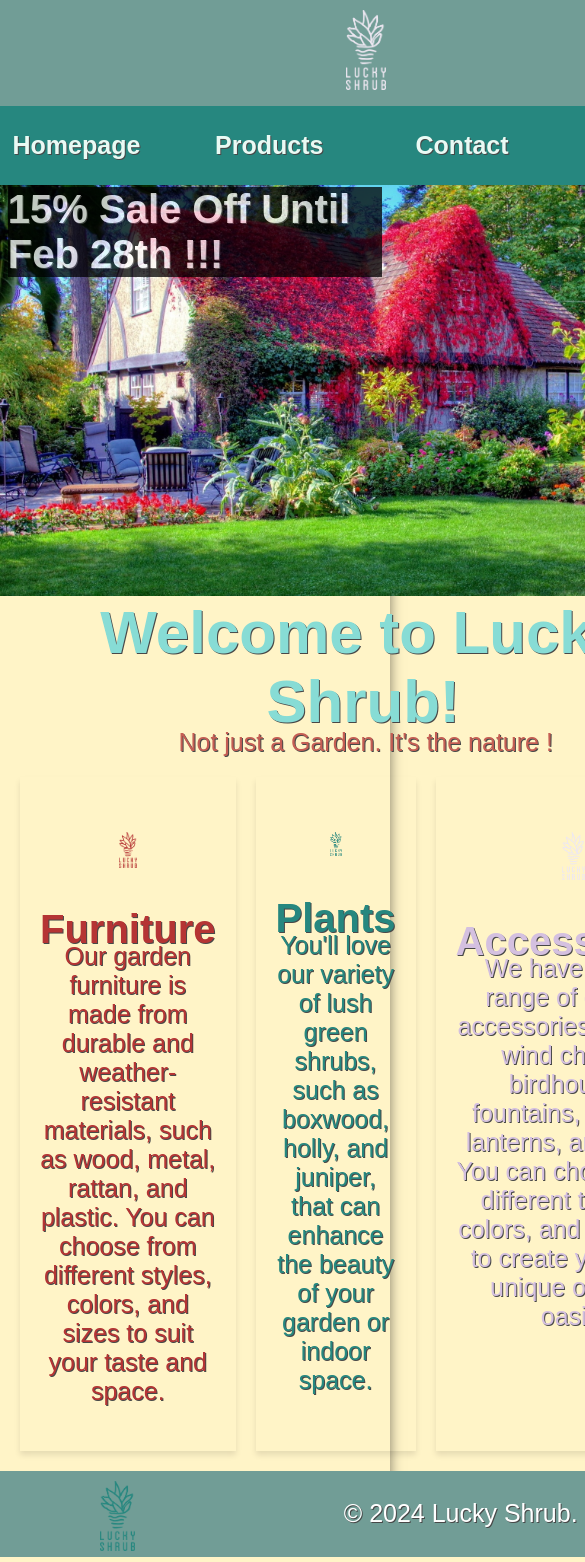
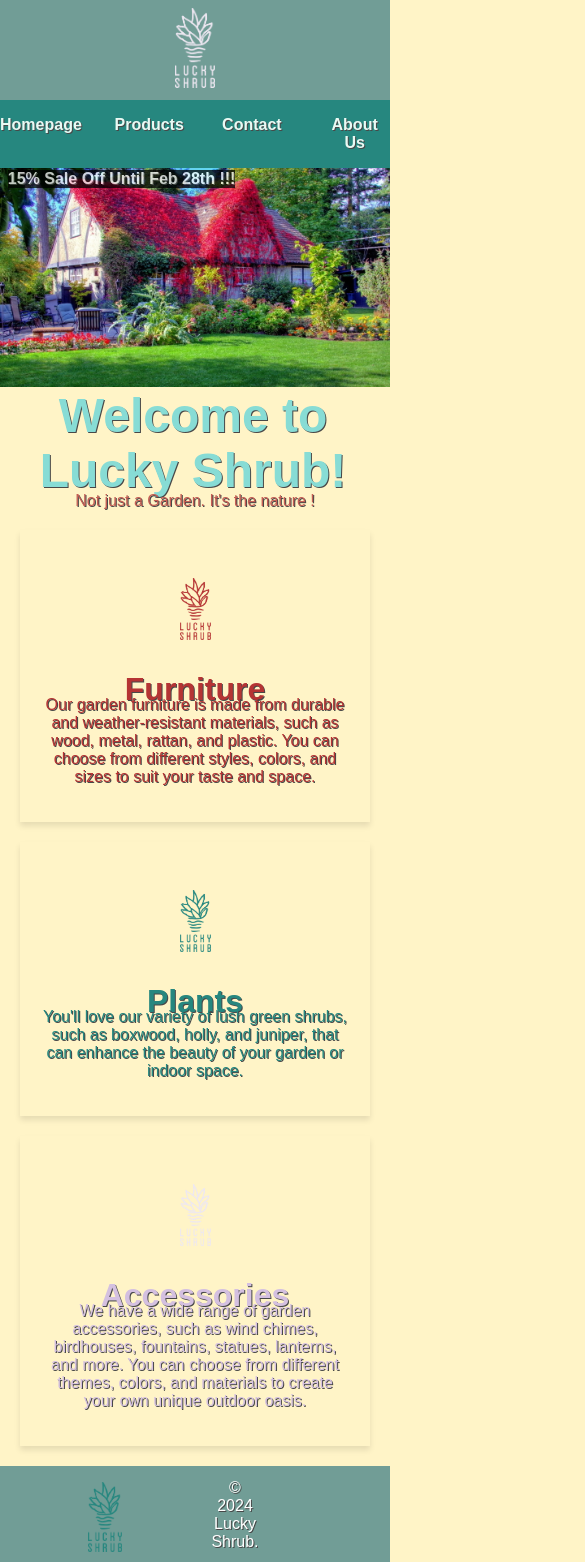
Before and after one commit to Binhvn97/Meta-HTML-and-CSS-in-depth, a plain HTML site: page index.html in a window 390 px wide. Shown: the top 1562 px of the page, 585 px wide, since content can reach past the window. Drawn offline with Linux system fonts and the light colour scheme; a web font is replaced by a local one.

Commit message:
update css

```diff
--- a/CSS/styles.css
+++ b/CSS/styles.css
@@ -24,7 +24,7 @@ header {
     text-align: center;
 }
 
-header > img {
+.logo {
     display: inline-block;
     align-items: center;
     margin-left: auto;
@@ -92,6 +92,11 @@ nav li {
     text-align: center;
     font-weight: bold;
 }
+
+nav li:hover {
+    transform: scale(1.2);
+}
+
 
 nav a {
     display: grid;
@@ -183,6 +188,10 @@ img {
     margin-top: 2px;
 }
 
+.promo span:hover {
+    transform: scale(1.3);
+}
+
 /* Footer */
 footer {
     display: grid;
@@ -196,12 +205,9 @@ footer {
     font-size: 1.5rem;
 }
 
-.footer_logo {
-    grid-column: 1/ span 1;
-}
 
 .copyright {
-    grid-column: 2/ span 2;
+    text-align: center;
 }
 
 footer img {
@@ -252,6 +258,11 @@ footer p {
     border-radius: 5%;
 }
 
+.image-container img:hover {
+    transform: scale(1.2);
+    transition: 2s;
+}
+
 .product_container {
     display: grid;
     grid-template-columns: repeat(5, 1fr);
@@ -272,9 +283,44 @@ footer p {
     background-color: #26877F;
 }
 
-@media screen and (max-width: 950px) {
+@media screen and (max-width: 1024px) {
+    .product_container {
+        display: grid;
+        grid-template-columns: repeat(3, 1fr);
+    }
+}
+
+@media only screen and (max-width: 430px) {
+    * {
+      font-size: 1rem;
+    }
+
+    .container {
+        background-color: #FFF4C7;
+        display: grid;
+        grid-template-columns: 1fr;
+        grid-template-areas:
+            "header"
+            "nav"
+            "main"
+            "article"
+            "footer";
+    }
+
+    .article_container {
+        grid-template-columns: 1fr;
+    }
+
+    .promo a span {
+        color: #FFFFFF;
+        font-size: 1rem;
+        font-weight: bold;
+        text-align: center;
+    }
+
     .product_container {
         display: grid;
         grid-template-columns: 1fr;
     }
-}
+
+  }
--- a/index.html
+++ b/index.html
@@ -39,7 +39,7 @@
         </nav>
         <main>
             <section class="promo" id="promo-targer">
-                <a href="promo.html">
+                <a href="products.html">
                     <span>15% Sale Off Until Feb 28th !!!</span>
                 </a>
                 <picture>
@@ -68,7 +68,7 @@
             </section>
         </main>
         <footer>
-            <div class="footer_logo">
+            <div class="logo">
                 <img src="assets/Logo/Asset 2@3x.png">
             </div>
             <div class="copyright">
```
Also changed, not shown: about_us.html (+1 -1 lines), contact.html (+1 -1 lines), products.html (+2 -2 lines).
